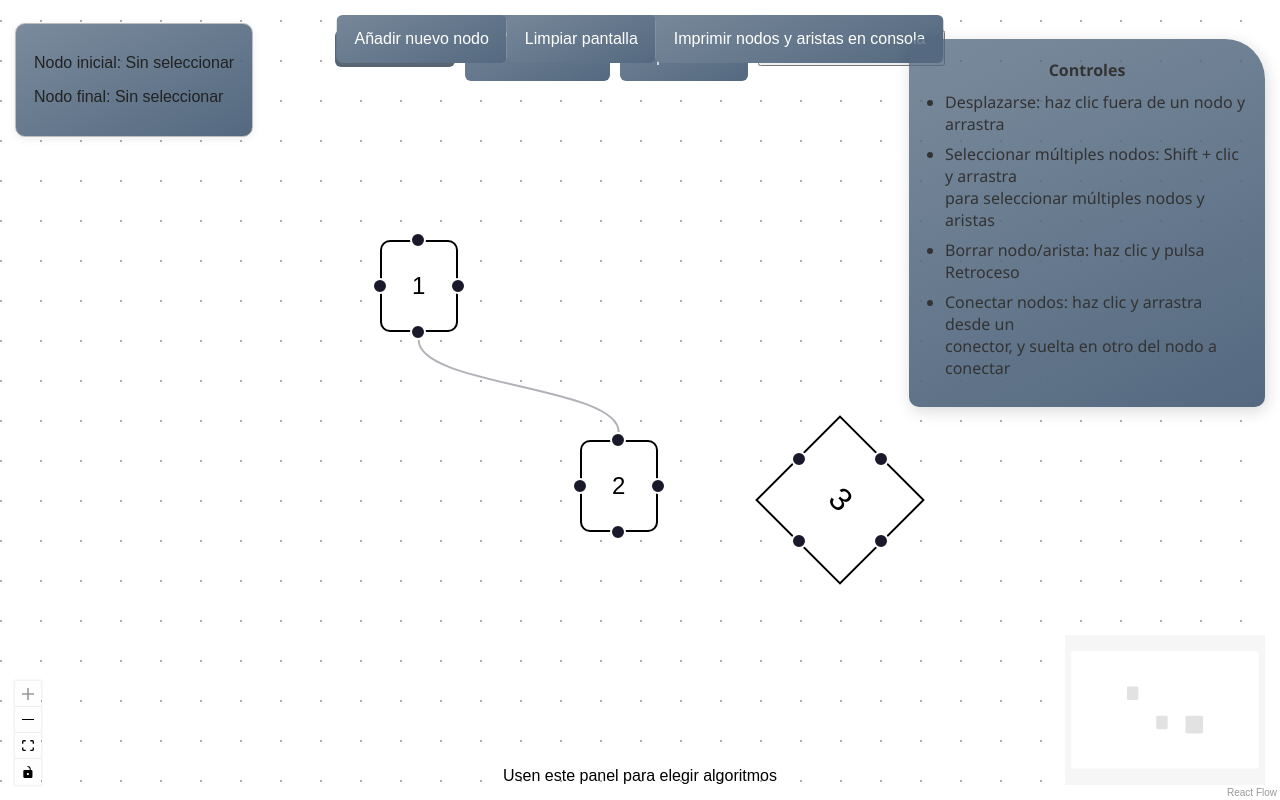
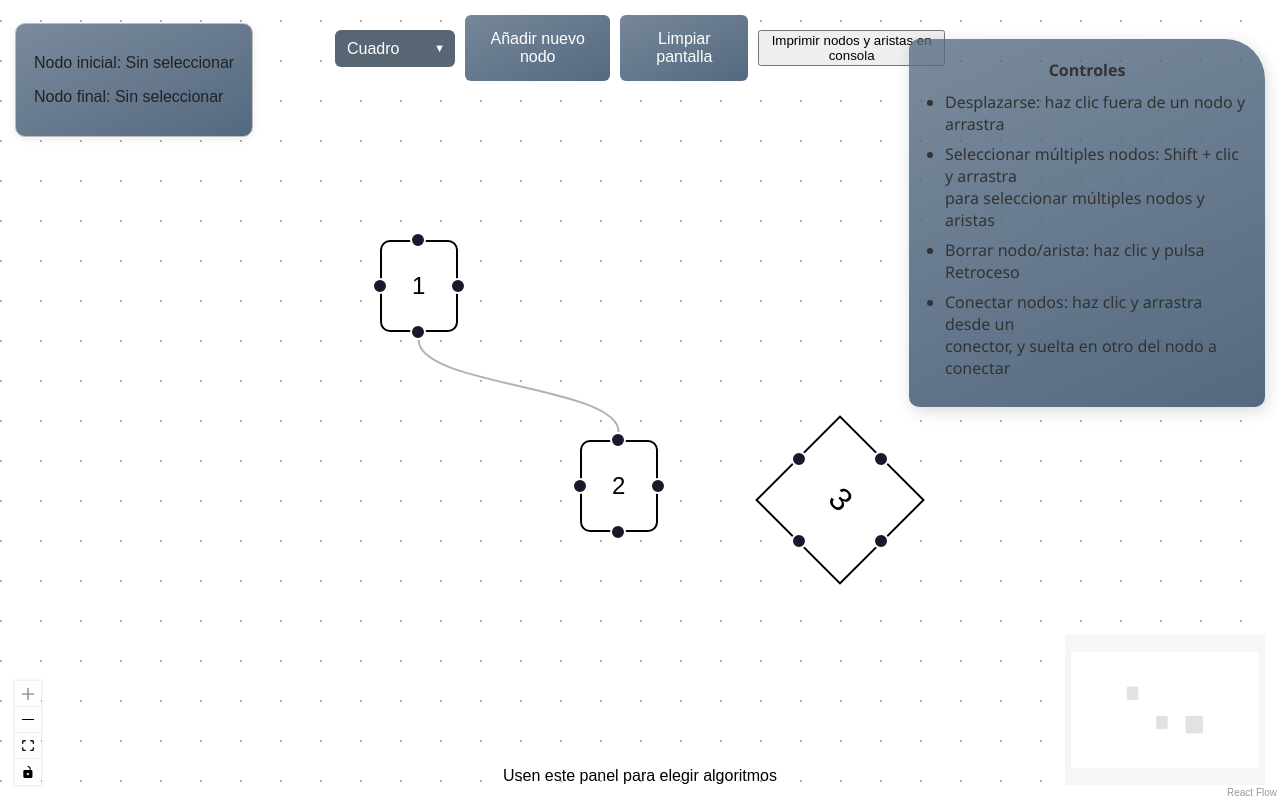
Before and after one commit to FerGaram/Proyecto-Interfaz-IA, a React (Vite) app in the folder client/: page / in a window 1280 px wide. Built offline with nearby package versions, Linux system fonts and the light colour scheme.

Commit message:
Corrección en Panel top-center
Eliminado duplicado

```diff
--- a/client/src/App.tsx
+++ b/client/src/App.tsx
@@ -202,23 +202,6 @@ function Flow() {
           </>
         </Panel>
         <Panel
-          position="top-center" /* Panel para mostrar botones de prueba en parte superior */
-        >
-          <>
-            <div className="top-panel">
-              <button onClick={addNode} className="custom-btn">
-                Añadir nuevo nodo
-              </button>
-              <button onClick={limpiarPantalla} className="custom-btn">
-                Limpiar pantalla
-              </button>
-              <button onClick={pruebaOnClick} className="custom-btn">
-                Imprimir nodos y aristas en consola
-              </button>
-            </div>
-          </>
-        </Panel>
-        <Panel
           position="top-right" /* Panel para mostrar controles en la esquina superior derecha */
         >
           <div
```
